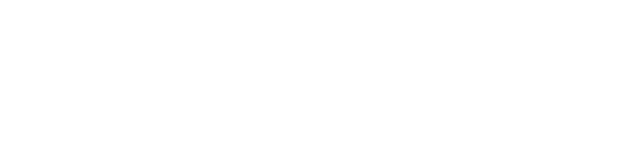
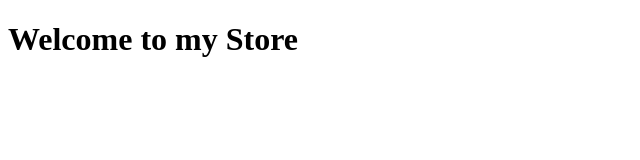
Before and after one commit to DeviVara-Prasad/NS_Web_App, a plain HTML site: page index.html in a window 1280 px wide. Shown: the whole page, without its empty margins (0-640 px from the left). Drawn offline with Linux system fonts and the light colour scheme.

Commit message:
added h1 tag

```diff
--- a/index.html
+++ b/index.html
@@ -7,6 +7,6 @@
     <title>Online Store</title>
 </head>
 <body>
-
+    <h1>Welcome to my Store</h1>
 </body>
 </html>
```
